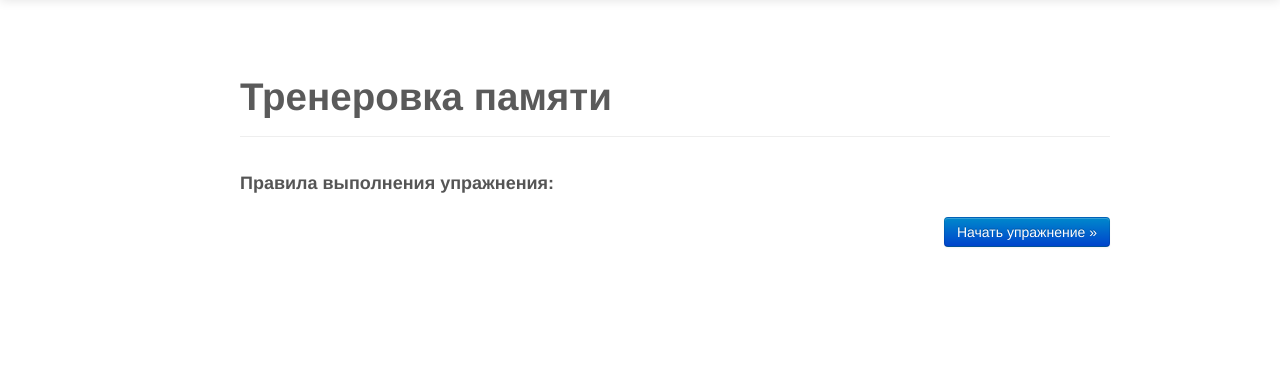
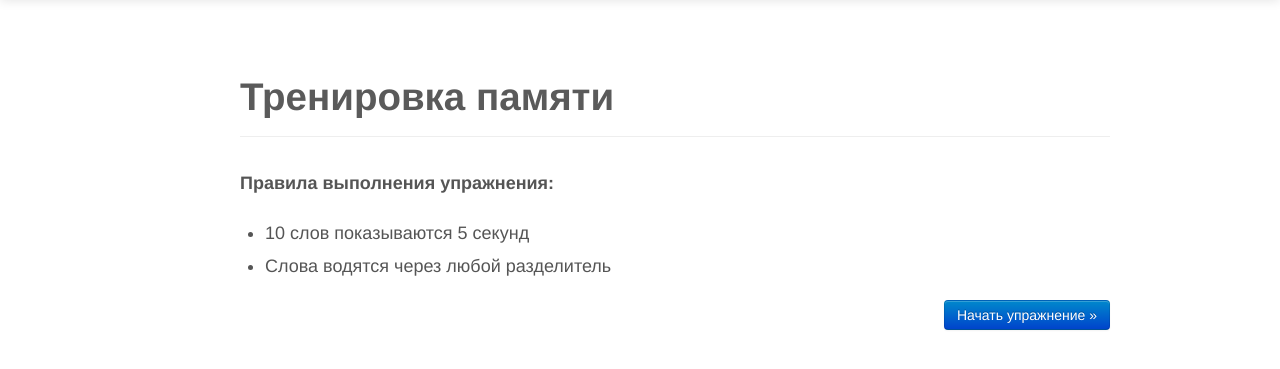
Before and after one commit to GarabaIgor/SpeedReading, a Django app: template templates/Ram_about.html in a window 1280 px wide. Shown: the part 41-410 px from the top of the page. Run offline with Django 3.2, Linux system fonts and the light colour scheme; the template is opened without the code that fills it, so the values that code supplies are empty.

Commit message:
From university first preattempt

```diff
--- a/exercises/views.py
+++ b/exercises/views.py
@@ -192,7 +192,7 @@ def attention_letters_json(request):
 	letters_to_find = []
 	letters = [u'К',u'Е',u'Х',u'Н',u'В',u'А',u'С',u'И']
 	w = 22
-	h = 10
+	h = 30
 	letters_array = [random.choice(letters) for x in range(w) for y in range(h)]
 	try:
 		if request.method == 'GET':
--- a/static/js/SchulteTable.js
+++ b/static/js/SchulteTable.js
@@ -108,7 +108,7 @@ jQuery(document).ready(function() {
 						$this.css('background','white');
 					},250);
 				//nextInd == 26 && cur == 25
-				if(nextInd == 2)
+				if(nextInd == 26 && cur == 25)
 				{
 				clearInterval(timerId);
 
--- a/templates/DoubleImagesAbout.html
+++ b/templates/DoubleImagesAbout.html
@@ -10,7 +10,10 @@
 
 {% block exercise_rules %}
 <p><strong>Правила выполнения упражнения:</strong></p>
-
+ <ul>
+              <li>Смотреть на картинку и стараться видеть только один образ</li>
+              <li>Когда начинаете видеть другой образ нажимайте пробел</li>
+            </ul>
 
 
 
--- a/templates/Ram_about.html
+++ b/templates/Ram_about.html
@@ -6,12 +6,15 @@
 
 
 {% block exercise_name %}
-Тренеровка памяти
+Тренировка памяти
 {% endblock exercise_name %}
 
 {% block exercise_rules %}
 <p><strong>Правила выполнения упражнения:</strong></p>
-
+            <ul>
+              <li>10 слов  показываются 5 секунд</li>
+              <li>Слова водятся через любой разделитель</li>
+            </ul>
 
 
 
```
Also changed, not shown: 1 other file.
